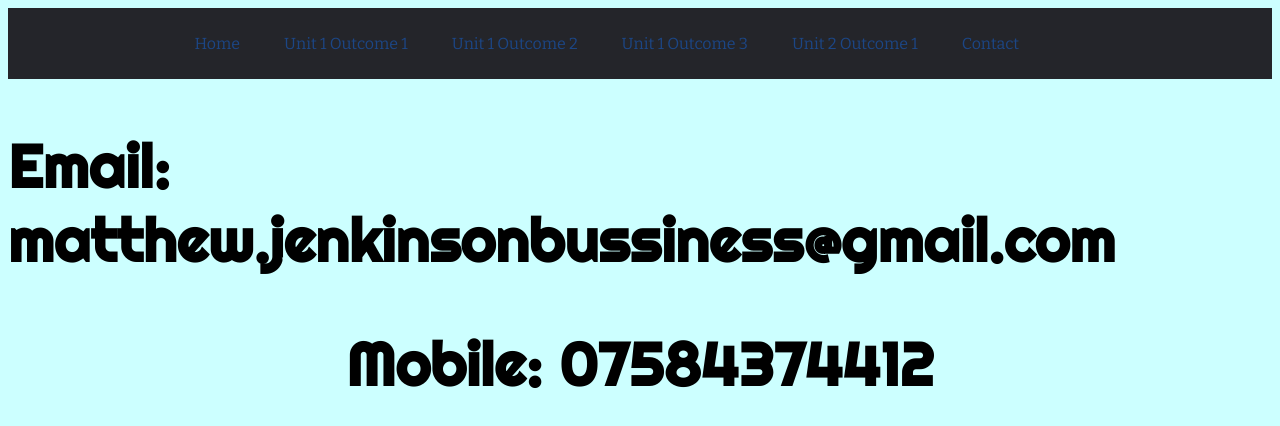
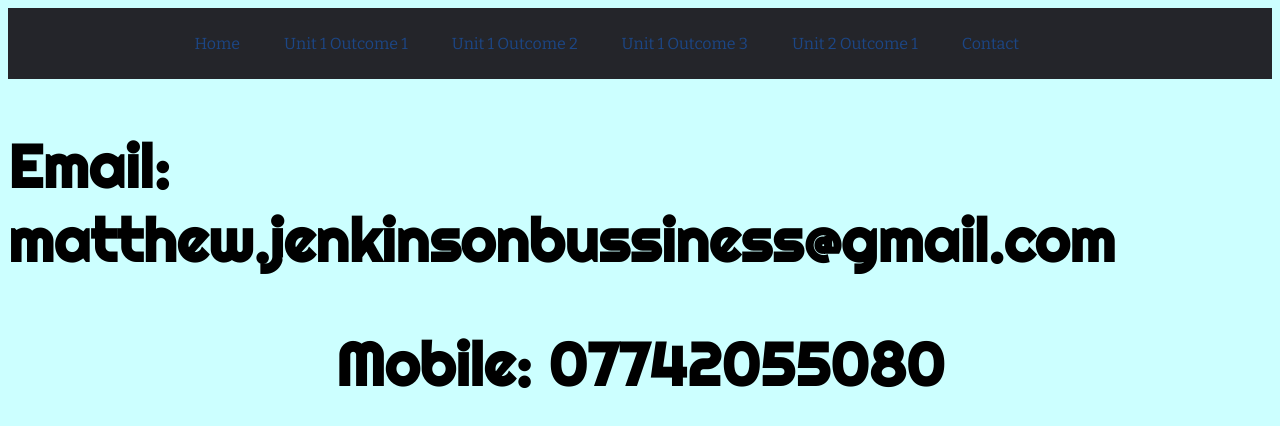
Before and after one commit to MattJenkinson/mattJwebsite, a plain HTML site: page contact.html in a window 1280 px wide. Drawn offline with nearby package versions, Linux system fonts and the light colour scheme.

Commit message:
Update contact.html

```diff
--- a/contact.html
+++ b/contact.html
@@ -51,7 +51,7 @@
 
 
 
-    <h2 class="con2">Mobile: 07584374412</h2>
+    <h2 class="con2">Mobile: 07742055080</h2>
 
 
 
```
